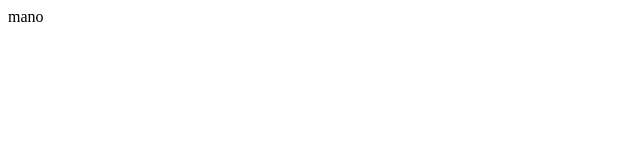
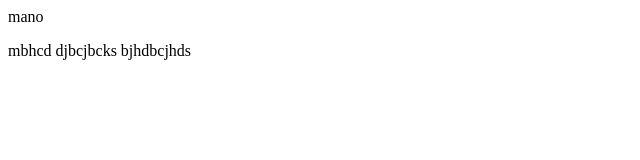
Before and after one commit to mano3493/project1, a plain HTML site: page index.html in a window 1280 px wide. Shown: the whole page, without its empty margins (0-640 px from the left). Drawn offline with Linux system fonts and the light colour scheme.

Commit message:
contents added

```diff
--- a/index.html
+++ b/index.html
@@ -1,5 +1,9 @@
 <html>
 <body>
 <p>mano</p>
+mbhcd
+djbcjbcks
+bjhdbcjhds
+
 </body>
 </html>
```
